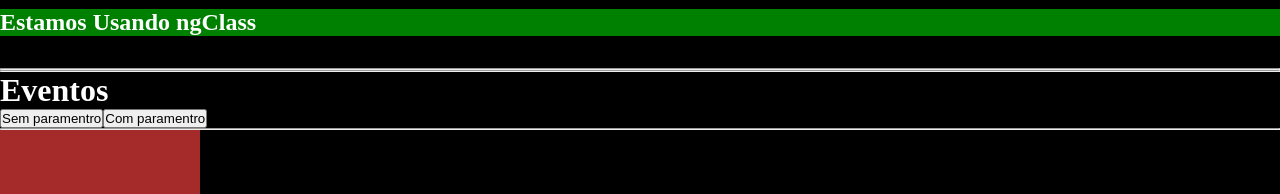
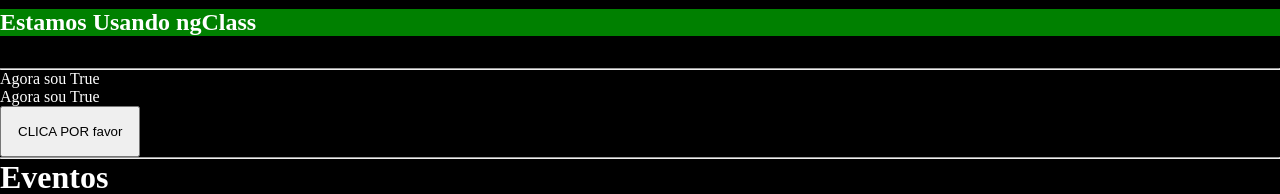
Before and after one commit to andersonjhonatan/study-Angular, an Angular app: page / in a window 1280 px wide. Shown: the part 512-706 px from the top of the page. Built offline with nearby package versions, Linux system fonts and the light colour scheme.

Commit message:
Estundando sobre o ngIF

```diff
--- a/src/app/diretivas/diretivas.component.html
+++ b/src/app/diretivas/diretivas.component.html
@@ -45,6 +45,22 @@
 
 <ng-template #idade> </ng-template>
 
+<p *ngIf="mostrar">Agora sou True</p>
+
+<p *ngIf="!mostrar">Agora sou False</p>
+
+<!-- [ngIf] é a condição para mostrar o componente posso usar dessa maneira de cima quanto na maneira de baixo -->
+
+<p *ngIf="mostrar; else flaseIF">Agora sou True</p>
+
+<ng-template #flaseIF>
+  <p>Agora sou False</p>
+</ng-template>
+
+<button (click)="onClickMostre()" [style]="{ padding: '1rem' }">
+  CLICA POR favor
+</button>
+
 <!-- como são dividas as diretivas, elas tem duas formas de uso :
 
 - diretivas de atributos sao usadas para alterar o estilo do componente
--- a/src/app/diretivas/diretivas.component.ts
+++ b/src/app/diretivas/diretivas.component.ts
@@ -41,4 +41,8 @@ export class DiretivasComponent {
       'classe-idade': this.mostrar
     };
   }
+
+  public onClickMostre() {
+    this.mostrar = !this.mostrar
+  }
 }
```
